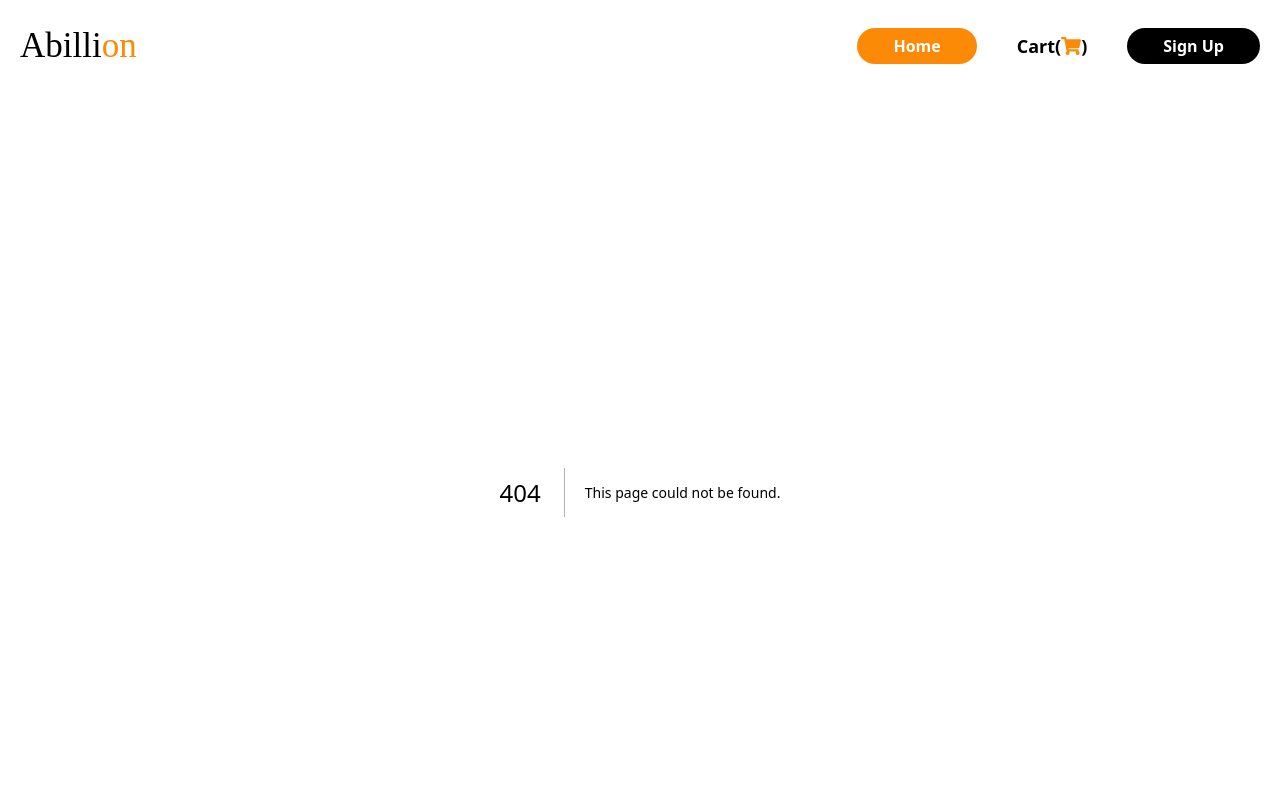
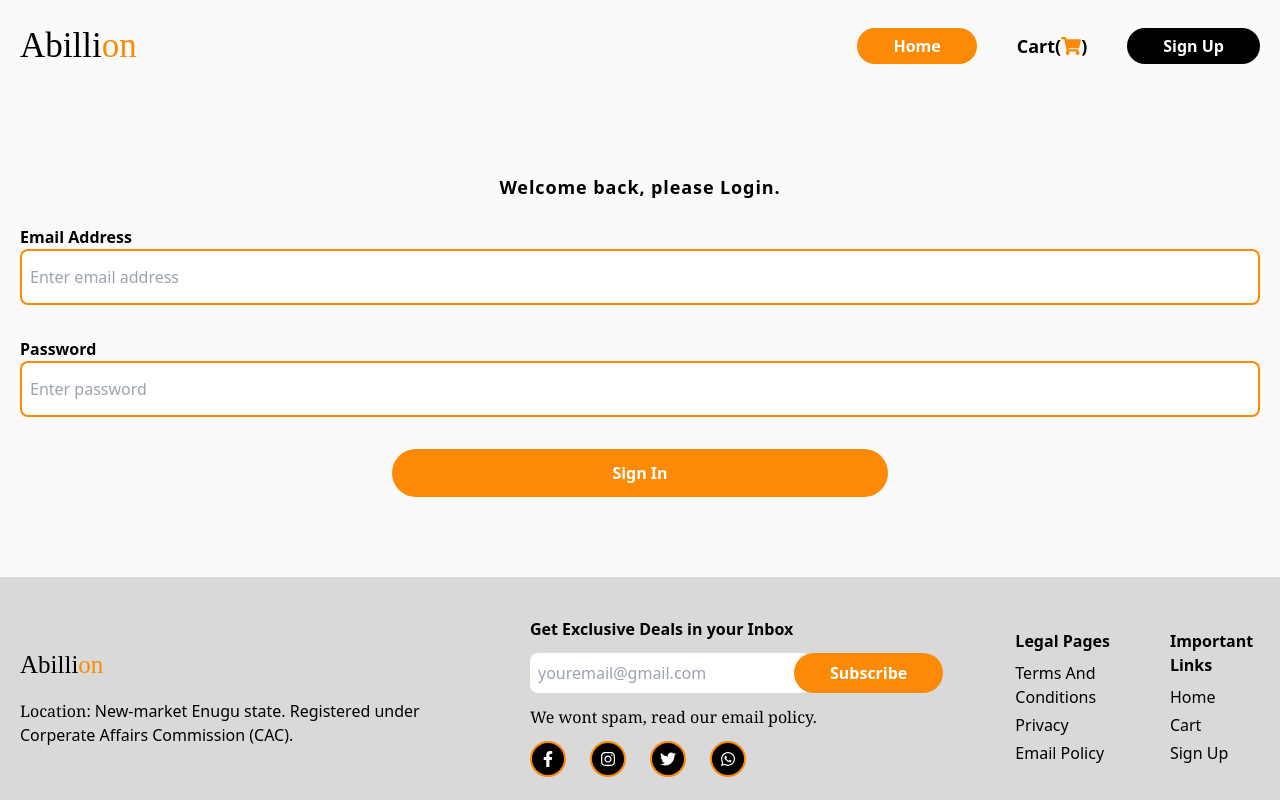
Before and after one commit to salv20/abillion, a Next.js app: page /login in a window 1280 px wide. Before the commit this address had no page. Shown: the top 800 px of the page. Built offline with nearby package versions, Linux system fonts and the light colour scheme; a web font is replaced by a local one.

Commit message:
login page ui

```diff
--- /dev/null
+++ b/app/login/page.jsx
@@ -0,0 +1,46 @@
+"use client";
+
+const Page = () => {
+  return (
+    <section className="py-20">
+      <div className="container mx-auto">
+        <div className="grid gap-6">
+          <h1 className="font-bold text-lg tracking-wider text-center">
+            Welcome back, please Login.
+          </h1>
+
+          <form action="" className="grid gap-8">
+            <div>
+              <label className="label">email address</label>
+              <input
+                type="email"
+                className="input"
+                placeholder="Enter email address"
+              />
+            </div>
+
+            <div>
+              <label className="label">password</label>
+              <input
+                type="text"
+                className="input"
+                placeholder="Enter password"
+              />
+            </div>
+
+            <button
+              type="button"
+              aria-label="search_btn"
+              className="btn_orange h-12 w-[80%] lg:w-[60%] xl:w-[40%] mx-auto "
+              onClick={(e) => e.preventDefault()}
+            >
+              sign in
+            </button>
+          </form>
+        </div>
+      </div>
+    </section>
+  );
+};
+
+export default Page;
--- a/styles/global.css
+++ b/styles/global.css
@@ -45,5 +45,5 @@ body {
   @apply capitalize font-bold text-left block;
 }
 .input {
-  @apply w-full h-14 outline-none rounded-lg border-2 indent-2;
+  @apply w-full h-14 outline-none rounded-lg border-2 border-[#FC8A06]  indent-2;
 }
```
